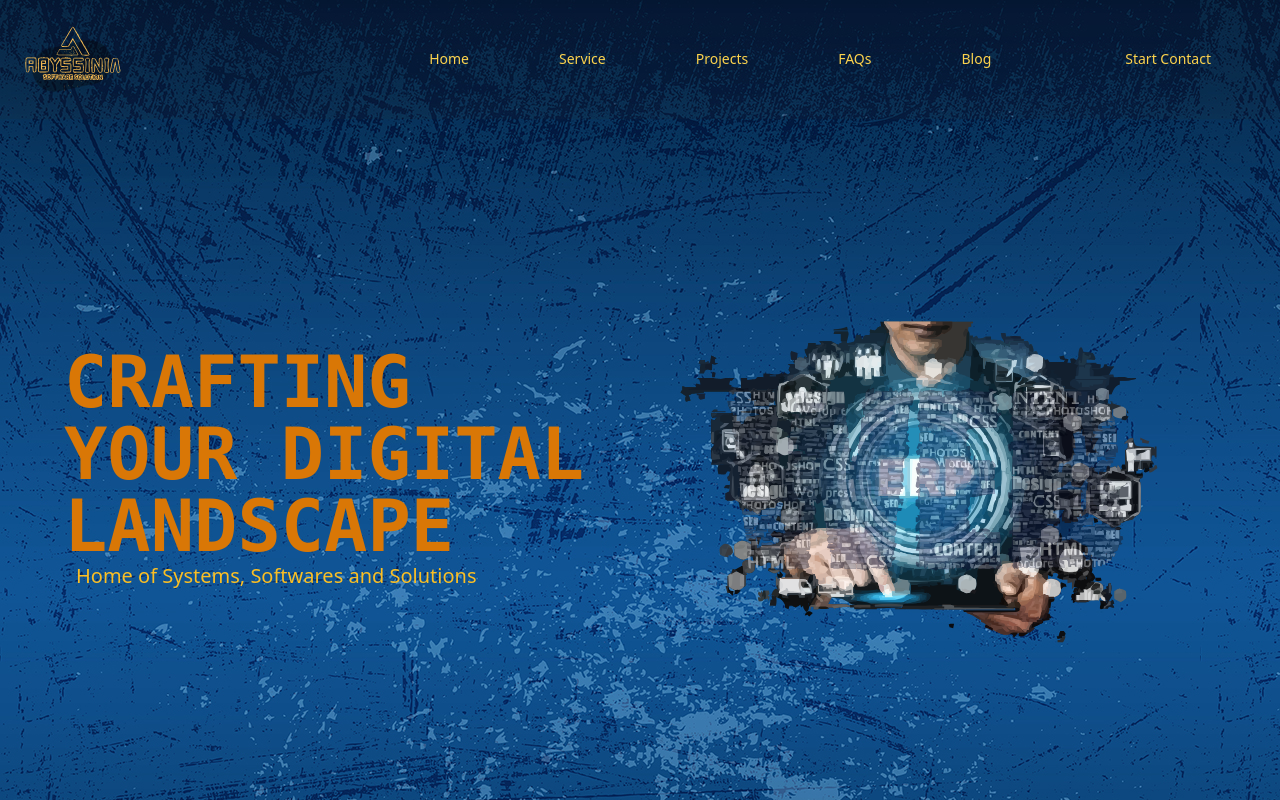
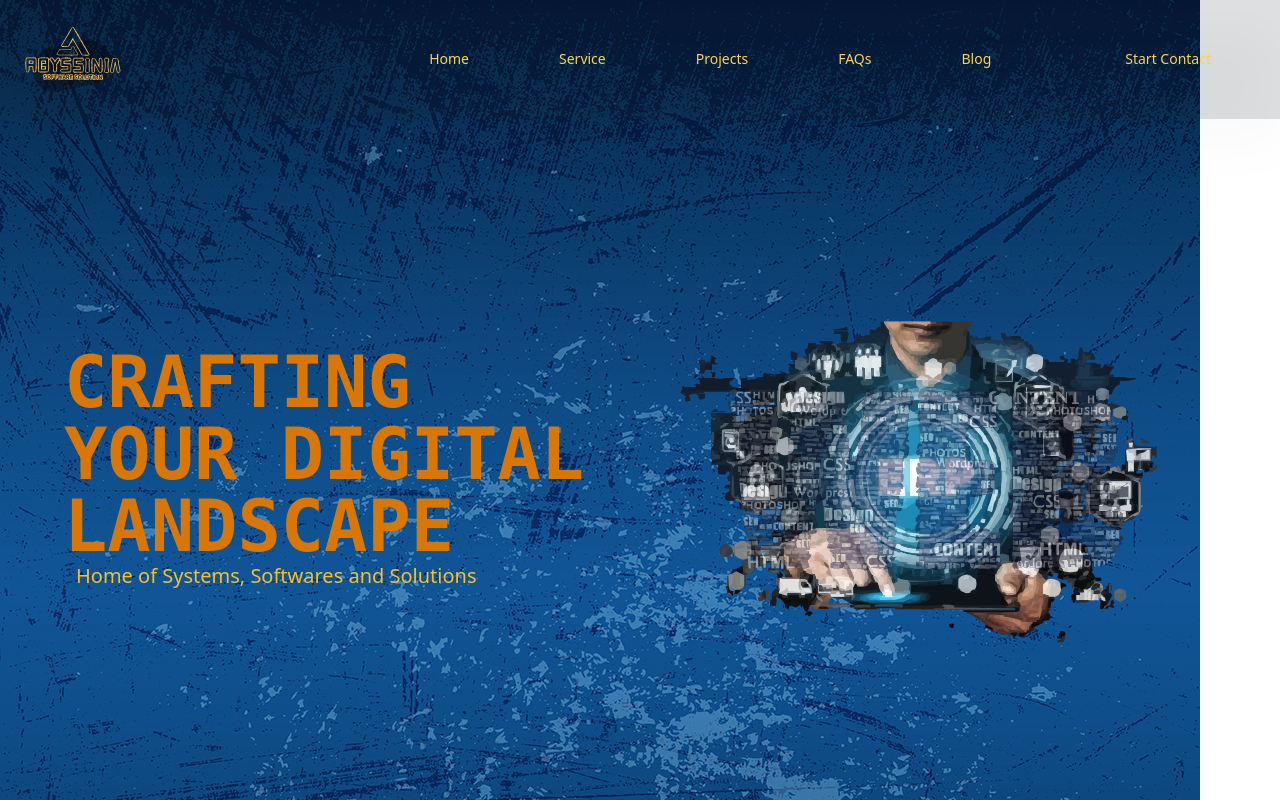
Before and after one commit to yishakw/Abyssinia, a React (Vite) app: page / in a window 1280 px wide. Shown: the top 800 px of the page. Built offline with nearby package versions, Linux system fonts and the light colour scheme; a web font is replaced by a local one.

Commit message:
Update App.jsx bg-no-repeat

```diff
--- a/src/App.jsx
+++ b/src/App.jsx
@@ -32,7 +32,7 @@ function App() {
   // }, []);
 
   return (
-    <div className="bg-main-bg ">
+    <div className="bg-main-bg bg-no-repeat">
       <Nav />
       <Routes>
         <Route path="/" element={<MainPage />} />
```
